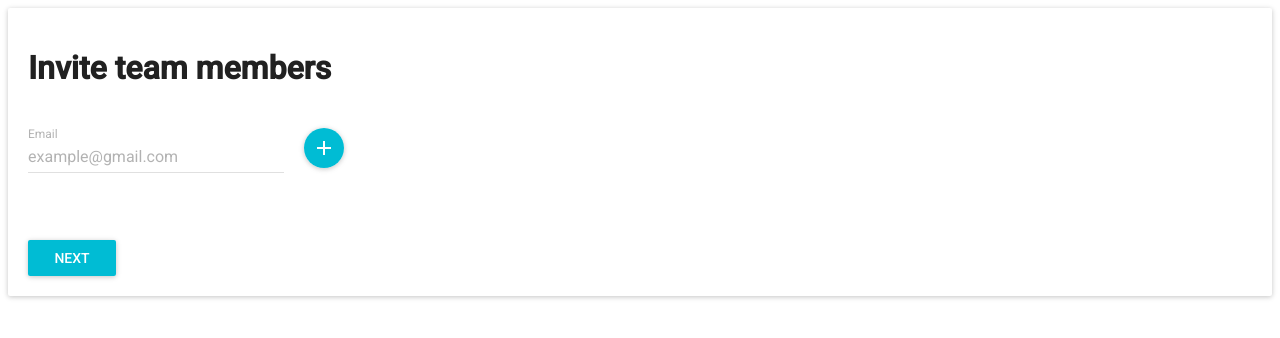
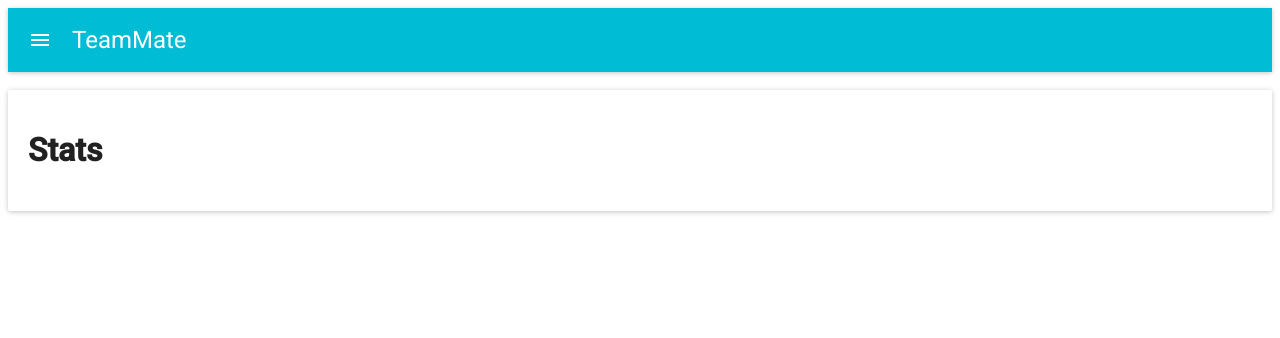
Before and after one commit to iszak/leisurehack, a React app in the folder client/: page / in a window 1280 px wide. Shown: the top 338 px of the page. Built offline with nearby package versions, Linux system fonts and the light colour scheme; what react-tap-event-plugin would draw is missing.

Commit message:
Started adding the child views for the dashboard

```diff
--- a/client/src/App.js
+++ b/client/src/App.js
@@ -1,15 +1,52 @@
 import React, { Component } from 'react';
+import SignUp from './views/sign-up';
 import PlayerSignUp from './views/player-sign-up';
-import SignUp from './views/sign-up';
 import TeamSignUp from './views/team-sign-up';
 import InviteTeamMembers from './views/invite-team-members';
+import Dashboard from './views/dashboard';
 import MuiThemeProvider from 'material-ui/styles/MuiThemeProvider';
 
 export default class App extends Component {
+    constructor(props) {
+        super(props);
+        this.state = {
+            view: ''
+        };
+    }
+
+    handleViewChange = (view) => {
+        this.setState(previousState => {
+            previousState.view = view
+            return previousState
+        });
+    }
+
     render() {
+        let view;
+
+        switch(this.state.view) {
+            case 'SignUp':
+                view = <SignUp onViewChange={this.handleViewChange} />
+                break;
+            case 'PlayerSignUp':
+                view = <PlayerSignUp onViewChange={this.handleViewChange} />
+                break;
+            case 'TeamSignUp':
+                view = <TeamSignUp onViewChange={this.handleViewChange} />
+                break;
+            case 'InviteTeamMembers':
+                view = <InviteTeamMembers onViewChange={this.handleViewChange} />
+                break;
+            case 'Dashboard':
+                view = <Dashboard onViewChange={this.handleViewChange} />
+                break;
+            default:
+                view = <Dashboard onViewChange={this.handleViewChange} />
+        }
+
         return (
             <MuiThemeProvider>
-            <InviteTeamMembers />
+                {view}
             </MuiThemeProvider>
         );
     }
--- /dev/null
+++ b/client/src/views/dashboard-views/look-for-player.js
@@ -0,0 +1,17 @@
+import React, { Component } from 'react';
+import Paper from 'material-ui/Paper';
+
+
+const paperStyle = {
+    padding: 20
+};
+
+export default class LookForPlayer extends Component {
+    render() {
+        return (
+            <Paper style={paperStyle} zDepth={1}>
+                <h1>Look for player</h1>
+            </Paper>
+        );
+    }
+}
--- /dev/null
+++ b/client/src/views/dashboard-views/schedule-game.js
@@ -0,0 +1,25 @@
+import React, { Component } from 'react';
+import Paper from 'material-ui/Paper';
+
+
+const paperStyle = {
+    padding: 20
+};
+
+export default class ScheduleGame extends Component {
+    constructor(props) {
+        super(props);
+        this.state = {
+            opponent: '',
+        };
+    }
+
+    render() {
+        return (
+            <Paper style={paperStyle} zDepth={1}>
+                <h1>Schedule game</h1>
+
+            </Paper>
+        );
+    }
+}
--- /dev/null
+++ b/client/src/views/dashboard-views/stats.js
@@ -0,0 +1,17 @@
+import React, { Component } from 'react';
+import Paper from 'material-ui/Paper';
+
+
+const paperStyle = {
+    padding: 20
+};
+
+export default class Stats extends Component {
+    render() {
+        return (
+            <Paper style={paperStyle} zDepth={1}>
+                <h1>Stats</h1>
+            </Paper>
+        );
+    }
+}
--- /dev/null
+++ b/client/src/views/dashboard.js
@@ -0,0 +1,84 @@
+import React, { Component } from 'react';
+import AppBar from 'material-ui/AppBar';
+import IconButton from 'material-ui/IconButton';
+import NavigationMenu from 'material-ui/svg-icons/navigation/menu';
+import Drawer from 'material-ui/Drawer';
+import MenuItem from 'material-ui/MenuItem';
+
+import Stats from './dashboard-views/stats';
+import ScheduleGame from './dashboard-views/schedule-game';
+import LookForPlayer from './dashboard-views/look-for-player';
+
+
+
+export default class Dashboard extends Component {
+    constructor(props) {
+        super(props);
+        this.state = {
+            childView: 'Stats',
+            open: false
+        };
+    }
+
+    handleToggle = () =>  {
+        this.setState(previousState => {
+            previousState.open = true;
+            return previousState
+        });
+    }
+
+    handleChildViewChange = (view) => {
+        this.setState(previousState => {
+            previousState.open = false;
+            previousState.childView = view;
+            return previousState
+        });
+    }
+
+    render() {
+        let view;
+
+        switch(this.state.childView) {
+            case 'Stats':
+                view = <Stats />
+                break;
+            case 'ScheduleGame':
+                view = <ScheduleGame />
+                break;
+            case 'LookForPlayer':
+                view = <LookForPlayer />
+                break;
+            default:
+                view = <Stats />
+        }
+
+        return (
+            <div>
+                <div>
+                    <AppBar
+                        title="TeamMate"
+                        iconElementLeft={
+                            <IconButton onTouchTap={this.handleToggle}>
+                                <NavigationMenu />
+                            </IconButton>
+                        }
+                    />
+                    <br />
+                    <Drawer
+                        docked={false}
+                        width={200}
+                        open={this.state.open}
+                        onRequestChange={(open) => this.setState.open = open}
+                    >
+                        <MenuItem onTouchTap={() => this.handleChildViewChange('Stats')}>Dashboard</MenuItem>
+                        <MenuItem onTouchTap={() => this.handleChildViewChange('ScheduleGame')}>Schedule game</MenuItem>
+                        <MenuItem onTouchTap={() => this.handleChildViewChange('LookForPlayer')}>Look for player</MenuItem>
+                    </Drawer>
+                </div>
+                <div>
+                    {view}
+                </div>
+            </div>
+        );
+    }
+}
--- a/client/src/views/invite-team-members.js
+++ b/client/src/views/invite-team-members.js
@@ -29,7 +29,13 @@ const styles = {
 };
 
 export default class InviteTeamMembers extends Component {
-    state = { currentText: '', emails: [] };
+    constructor(props) {
+        super(props);
+        this.state = {
+            currentText: '',
+            emails: []
+        };
+    }
 
     addEmail = (event) => {
         this.setState(previousState => {
@@ -85,7 +91,7 @@ export default class InviteTeamMembers extends Component {
                     {this.state.emails.map(this.renderChip, this)}
                 </div>
                 <br />
-                <RaisedButton label="Next" primary={true} />
+                <RaisedButton onClick={() => this.props.onViewChange('Dashboard')} label="Next" primary={true} />
             </Paper>
         );
     }
--- a/client/src/views/player-sign-up.js
+++ b/client/src/views/player-sign-up.js
@@ -47,7 +47,9 @@ const paperStyle = {
 };
 
 export default class PlayerSignUp extends Component {
-    state = {
+    constructor(props) {
+        super(props);
+        this.state = {
             sport: '',
             position: '',
             availability: [],
@@ -56,6 +58,7 @@ export default class PlayerSignUp extends Component {
             weight: 0,
             height: 0
         };
+    }
 
     handleChange = curry((name, event, index, value) => {
         this.setState(previousState => {
@@ -140,7 +143,7 @@ export default class PlayerSignUp extends Component {
                 />
                 <br />
                 <br />
-                <RaisedButton label="Next" primary={true} />
+                <RaisedButton onClick={() => this.props.onViewChange('TeamSignUp')} label="Next" primary={true} />
             </Paper>
         );
     }
--- a/client/src/views/sign-up.js
+++ b/client/src/views/sign-up.js
@@ -11,12 +11,15 @@ const paperStyle = {
 };
 
 export default class SignUp extends Component {
-    state = {
-        firstName: '',
-        lastName: '',
-        password: '',
-        email: ''
-    };
+    constructor(props) {
+        super(props);
+        this.state = {
+            firstName: '',
+            lastName: '',
+            password: '',
+            email: ''
+        };
+    }
 
     textChange = curry((name, event, value) => {
         this.setState(previousState => {
@@ -59,7 +62,7 @@ export default class SignUp extends Component {
                 />
                 <br />
                 <br />
-                <RaisedButton label="Sign Up" primary={true} />
+                <RaisedButton onClick={() => this.props.onViewChange('PlayerSignUp')} label="Sign Up" primary={true} />
             </Paper>
         );
     }
--- a/client/src/views/team-sign-up.js
+++ b/client/src/views/team-sign-up.js
@@ -22,11 +22,14 @@ const paperStyle = {
 };
 
 export default class TeamSignUp extends Component {
-    state = {
-        team: '',
-        sport: '',
-        level: ''
-    };
+    constructor(props) {
+        super(props);
+        this.state = {
+            team: '',
+            sport: '',
+            level: ''
+        };
+    }
 
     handleChange = curry((name, event, index, value) => {
         this.setState(previousState => {
@@ -74,7 +77,7 @@ export default class TeamSignUp extends Component {
                 </SelectField>
                 <br />
                 <br />
-                <RaisedButton label="Next" primary={true} />
+                <RaisedButton onClick={() => this.props.onViewChange('InviteTeamMembers')} label="Next" primary={true} />
             </Paper>
         );
     }
```
Lines whose indentation alone changed are shown as unchanged.
